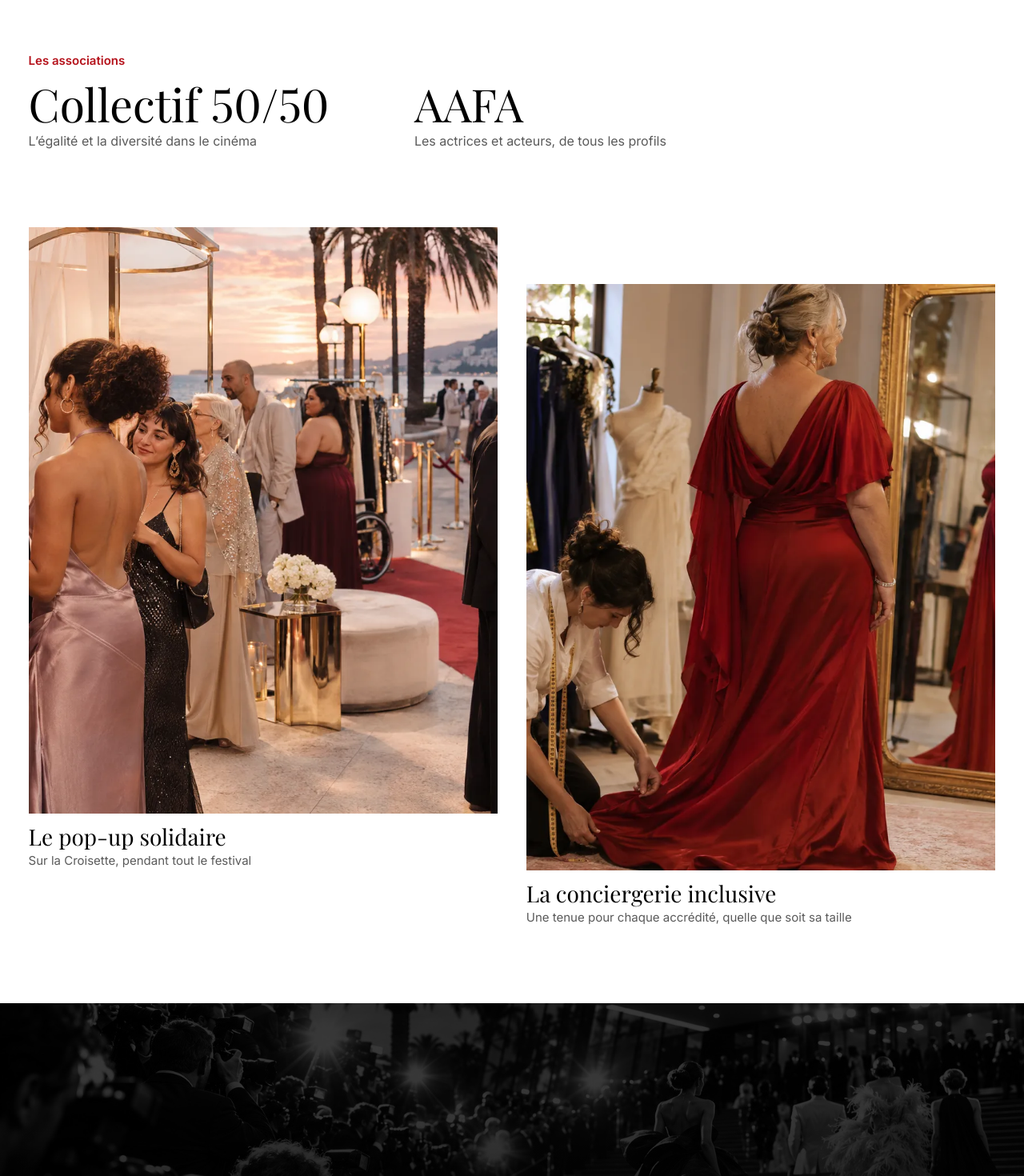
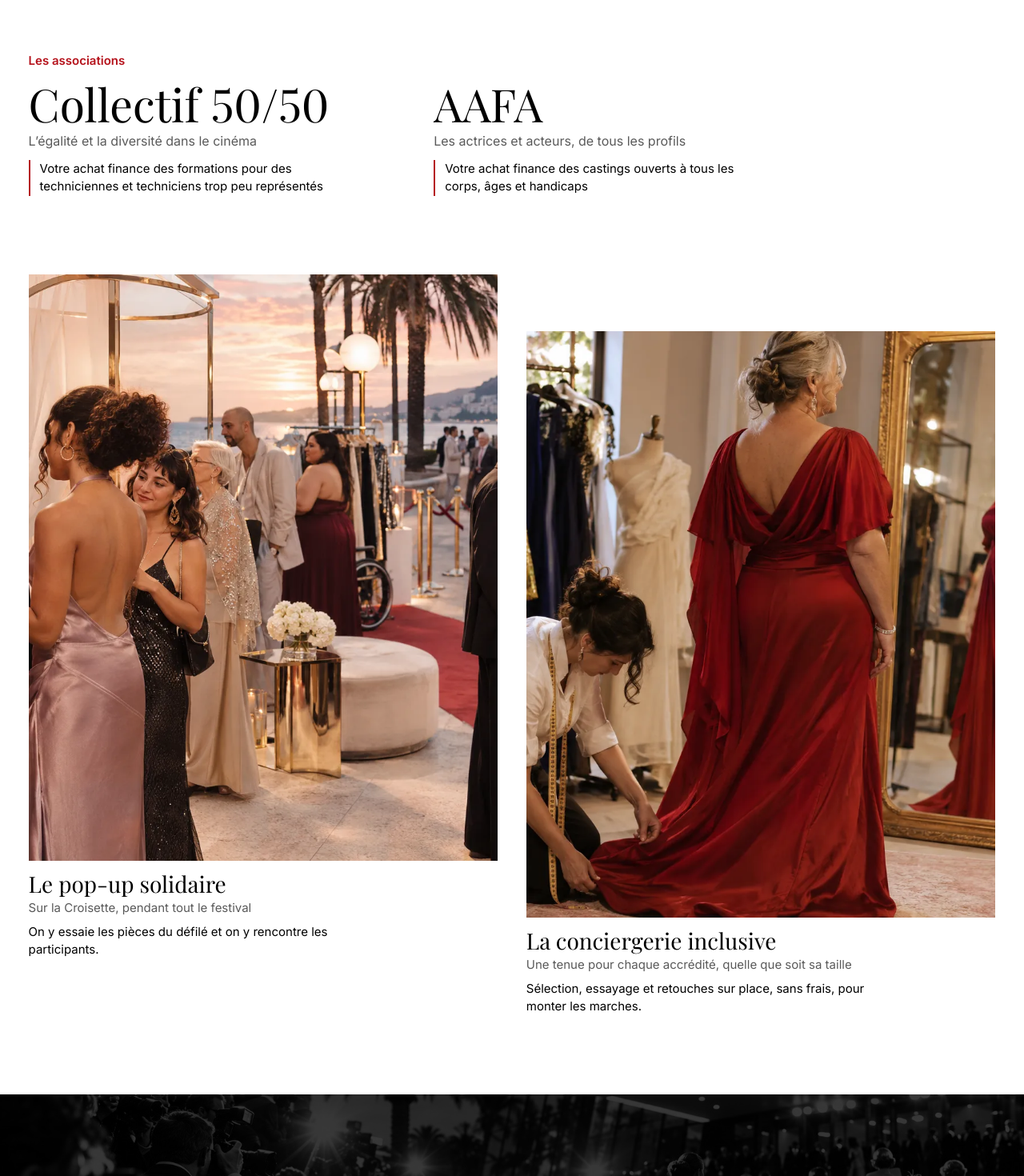
Before and after one commit to ClementB223/SAE3, a React (Vite) app: page /engagement in a window 1280 px wide. Shown: the part 1149-2619 px from the top of the page at 80% size. Built offline with nearby package versions, Linux system fonts and the light colour scheme; a web font is replaced by a local one.

Commit message:
Infos engagements

```diff
--- a/src/pages/Engagement.css
+++ b/src/pages/Engagement.css
@@ -124,6 +124,15 @@
   color: var(--noir-doux);
 }
 
+.assos__finance {
+  max-width: 400px;
+  margin-top: 6px;
+  padding-left: 12px;
+  border-left: 2px solid var(--rouge);
+  font-size: 15px;
+  line-height: 1.5;
+}
+
 .diptyque {
   display: grid;
   grid-template-columns: repeat(2, minmax(0, 1fr));
@@ -163,6 +172,13 @@
 .diptyque__texte {
   font-size: 15px;
   color: var(--noir-doux);
+}
+
+.diptyque__plus {
+  max-width: 440px;
+  margin-top: 6px;
+  font-size: 15px;
+  line-height: 1.5;
 }
 
 @media (max-width: 720px) {
--- a/src/pages/Engagement.jsx
+++ b/src/pages/Engagement.jsx
@@ -51,10 +51,12 @@ export default function Engagement() {
           <li>
             <span className="assos__nom">Collectif 50/50</span>
             <span className="assos__texte">L’égalité et la diversité dans le cinéma</span>
+            <span className="assos__finance">Votre achat finance des formations pour des techniciennes et techniciens trop peu représentés</span>
           </li>
           <li>
             <span className="assos__nom">AAFA</span>
             <span className="assos__texte">Les actrices et acteurs, de tous les profils</span>
+            <span className="assos__finance">Votre achat finance des castings ouverts à tous les corps, âges et handicaps</span>
           </li>
         </ul>
       </section>
@@ -65,6 +67,7 @@ export default function Engagement() {
           <figcaption>
             <span className="diptyque__titre">Le pop-up solidaire</span>
             <span className="diptyque__texte">Sur la Croisette, pendant tout le festival</span>
+            <span className="diptyque__plus">On y essaie les pièces du défilé et on y rencontre les participants.</span>
           </figcaption>
         </figure>
         <figure className="diptyque__volet diptyque__volet--decale">
@@ -72,6 +75,7 @@ export default function Engagement() {
           <figcaption>
             <span className="diptyque__titre">La conciergerie inclusive</span>
             <span className="diptyque__texte">Une tenue pour chaque accrédité, quelle que soit sa taille</span>
+            <span className="diptyque__plus">Sélection, essayage et retouches sur place, sans frais, pour monter les marches.</span>
           </figcaption>
         </figure>
       </section>
```
